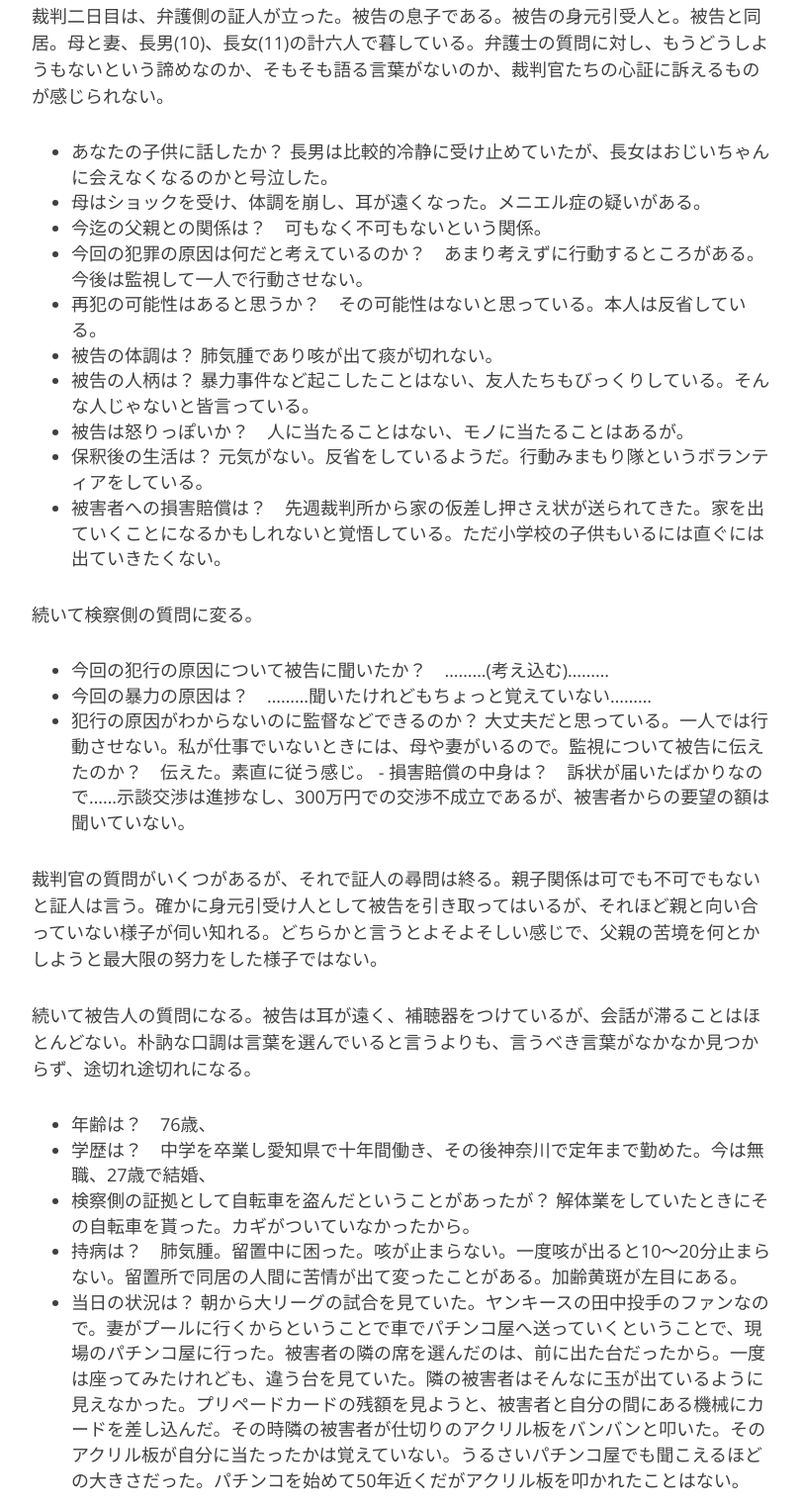
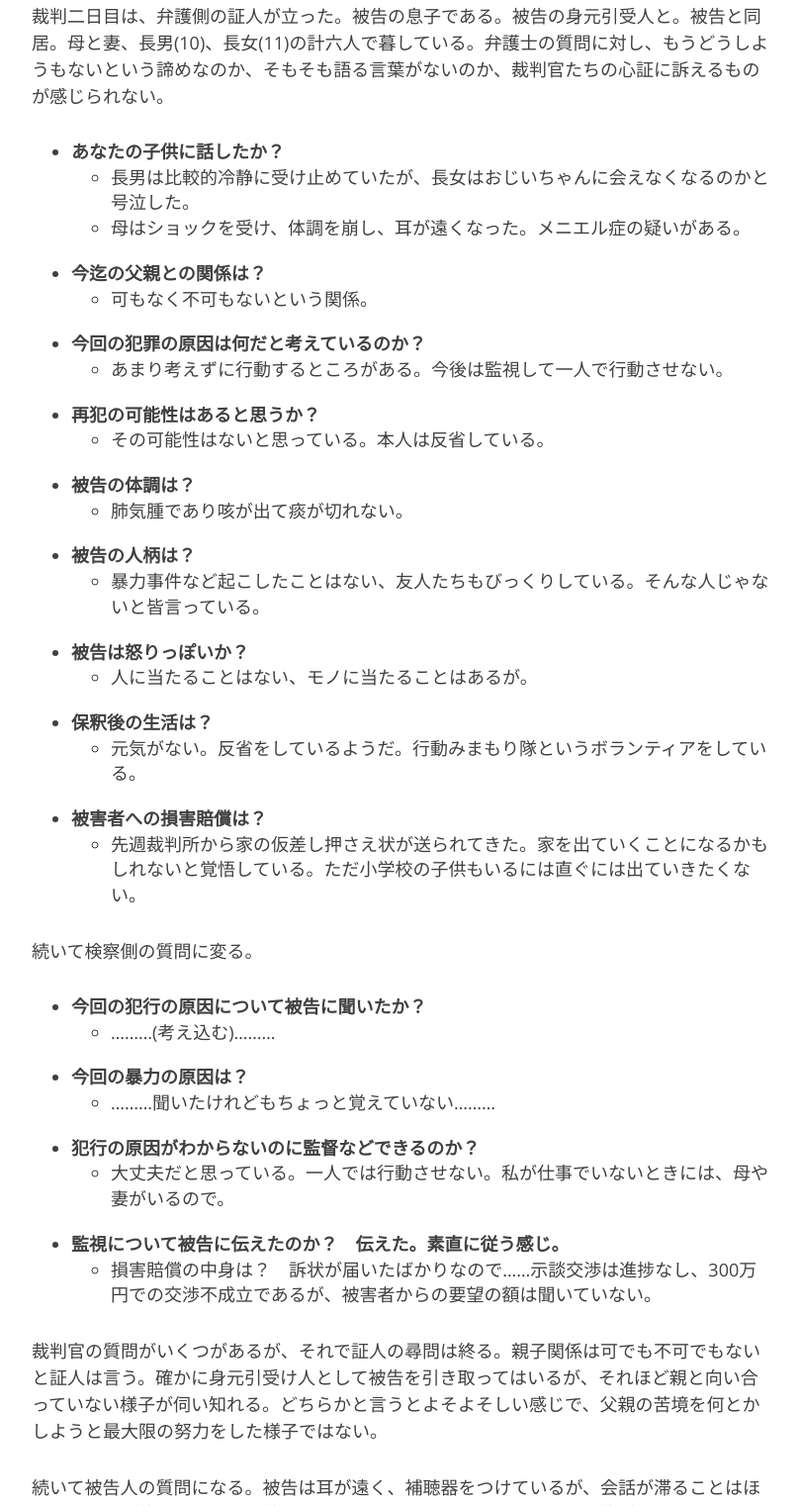
Before and after one commit to tatutb/tatutb.github.io, a plain HTML site: page Pachinko_Murder_Case_part2.html in a window 1280 px wide. Shown: the part 603-2125 px from the top of the page at 99% size, without its empty margins (233-1042 px from the left). Drawn offline with nearby package versions, Linux system fonts and the light colour scheme.

Commit message:
Update documentation

```diff
--- a/Pachinko_Murder_Case_part2.html
+++ b/Pachinko_Murder_Case_part2.html
@@ -105,23 +105,114 @@
 <h2>証人(被告の長男)尋問(弁護側)</h2>
 <p>裁判二日目は、弁護側の証人が立った。被告の息子である。被告の身元引受人と。被告と同居。母と妻、長男(10)、長女(11)の計六人で暮している。弁護士の質問に対し、もうどうしようもないという諦めなのか、そもそも語る言葉がないのか、裁判官たちの心証に訴えるものが感じられない。</p>
 <ul class="simple">
-<li>あなたの子供に話したか？ 長男は比較的冷静に受け止めていたが、長女はおじいちゃんに会えなくなるのかと号泣した。</li>
+<li><dl class="first docutils">
+<dt>あなたの子供に話したか？</dt>
+<dd><ul class="first last">
+<li>長男は比較的冷静に受け止めていたが、長女はおじいちゃんに会えなくなるのかと号泣した。</li>
 <li>母はショックを受け、体調を崩し、耳が遠くなった。メニエル症の疑いがある。</li>
-<li>今迄の父親との関係は？　可もなく不可もないという関係。</li>
-<li>今回の犯罪の原因は何だと考えているのか？　あまり考えずに行動するところがある。今後は監視して一人で行動させない。</li>
-<li>再犯の可能性はあると思うか？　その可能性はないと思っている。本人は反省している。</li>
-<li>被告の体調は？ 肺気腫であり咳が出て痰が切れない。</li>
-<li>被告の人柄は？ 暴力事件など起こしたことはない、友人たちもびっくりしている。そんな人じゃないと皆言っている。</li>
-<li>被告は怒りっぽいか？　人に当たることはない、モノに当たることはあるが。</li>
-<li>保釈後の生活は？ 元気がない。反省をしているようだ。行動みまもり隊というボランティアをしている。</li>
-<li>被害者への損害賠償は？　先週裁判所から家の仮差し押さえ状が送られてきた。家を出ていくことになるかもしれないと覚悟している。ただ小学校の子供もいるには直ぐには出ていきたくない。</li>
+</ul>
+</dd>
+</dl>
+</li>
+<li><dl class="first docutils">
+<dt>今迄の父親との関係は？</dt>
+<dd><ul class="first last">
+<li>可もなく不可もないという関係。</li>
+</ul>
+</dd>
+</dl>
+</li>
+<li><dl class="first docutils">
+<dt>今回の犯罪の原因は何だと考えているのか？</dt>
+<dd><ul class="first last">
+<li>あまり考えずに行動するところがある。今後は監視して一人で行動させない。</li>
+</ul>
+</dd>
+</dl>
+</li>
+<li><dl class="first docutils">
+<dt>再犯の可能性はあると思うか？</dt>
+<dd><ul class="first last">
+<li>その可能性はないと思っている。本人は反省している。</li>
+</ul>
+</dd>
+</dl>
+</li>
+<li><dl class="first docutils">
+<dt>被告の体調は？</dt>
+<dd><ul class="first last">
+<li>肺気腫であり咳が出て痰が切れない。</li>
+</ul>
+</dd>
+</dl>
+</li>
+<li><dl class="first docutils">
+<dt>被告の人柄は？</dt>
+<dd><ul class="first last">
+<li>暴力事件など起こしたことはない、友人たちもびっくりしている。そんな人じゃないと皆言っている。</li>
+</ul>
+</dd>
+</dl>
+</li>
+<li><dl class="first docutils">
+<dt>被告は怒りっぽいか？</dt>
+<dd><ul class="first last">
+<li>人に当たることはない、モノに当たることはあるが。</li>
+</ul>
+</dd>
+</dl>
+</li>
+<li><dl class="first docutils">
+<dt>保釈後の生活は？</dt>
+<dd><ul class="first last">
+<li>元気がない。反省をしているようだ。行動みまもり隊というボランティアをしている。</li>
+</ul>
+</dd>
+</dl>
+</li>
+<li><dl class="first docutils">
+<dt>被害者への損害賠償は？</dt>
+<dd><ul class="first last">
+<li>先週裁判所から家の仮差し押さえ状が送られてきた。家を出ていくことになるかもしれないと覚悟している。ただ小学校の子供もいるには直ぐには出ていきたくない。</li>
+</ul>
+</dd>
+</dl>
+</li>
 </ul>
 <p>続いて検察側の質問に変る。</p>
 <ul class="simple">
-<li>今回の犯行の原因について被告に聞いたか？　………(考え込む)………</li>
-<li>今回の暴力の原因は？　………聞いたけれどもちょっと覚えていない………</li>
-<li>犯行の原因がわからないのに監督などできるのか？ 大丈夫だと思っている。一人では行動させない。私が仕事でいないときには、母や妻がいるので。監視について被告に伝えたのか？　伝えた。素直に従う感じ。
-- 損害賠償の中身は？　訴状が届いたばかりなので……示談交渉は進捗なし、300万円での交渉不成立であるが、被害者からの要望の額は聞いていない。</li>
+<li><dl class="first docutils">
+<dt>今回の犯行の原因について被告に聞いたか？</dt>
+<dd><ul class="first last">
+<li>………(考え込む)………</li>
+</ul>
+</dd>
+</dl>
+</li>
+<li><dl class="first docutils">
+<dt>今回の暴力の原因は？</dt>
+<dd><ul class="first last">
+<li>………聞いたけれどもちょっと覚えていない………</li>
+</ul>
+</dd>
+</dl>
+</li>
+<li><dl class="first docutils">
+<dt>犯行の原因がわからないのに監督などできるのか？</dt>
+<dd><ul class="first last">
+<li>大丈夫だと思っている。一人では行動させない。私が仕事でいないときには、母や妻がいるので。</li>
+</ul>
+</dd>
+</dl>
+</li>
+<li><dl class="first docutils">
+<dt>監視について被告に伝えたのか？　伝えた。素直に従う感じ。</dt>
+<dd><ul class="first last">
+<li>損害賠償の中身は？　訴状が届いたばかりなので……示談交渉は進捗なし、300万円での交渉不成立であるが、被害者からの要望の額は聞いていない。</li>
+</ul>
+</dd>
+</dl>
+</li>
 </ul>
 <p>裁判官の質問がいくつがあるが、それで証人の尋問は終る。親子関係は可でも不可でもないと証人は言う。確かに身元引受け人として被告を引き取ってはいるが、それほど親と向い合っていない様子が伺い知れる。どちらかと言うとよそよそしい感じで、父親の苦境を何とかしようと最大限の努力をした様子ではない。</p>
 <!-- 弁護側被告人尋問 -->
```
Also changed, not shown: Pachinko_Murder_Case_part1.html (+3 -1 lines).
